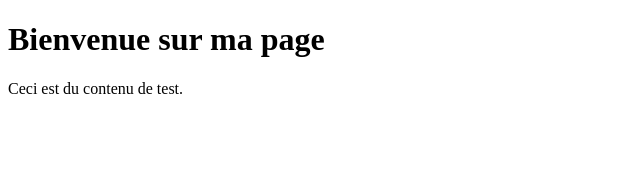
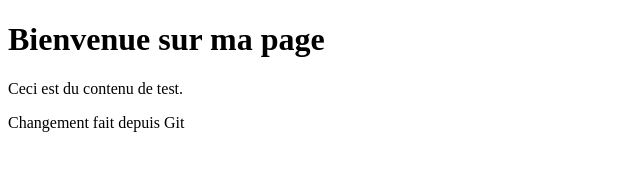
Before and after one commit to Jerrafomar/projet_vue, a plain HTML site: page index.html in a window 1280 px wide. Shown: the whole page, without its empty margins (0-640 px from the left). Drawn offline with Linux system fonts and the light colour scheme.

Commit message:
Update index.html
Change from GitHub

```diff
--- a/index.html
+++ b/index.html
@@ -7,5 +7,6 @@
 <body>
     <h1>Bienvenue sur ma page</h1>
     <p>Ceci est du contenu de test.</p>
+    <p>Changement fait depuis Git</p>
 </body>
 </html>
```
